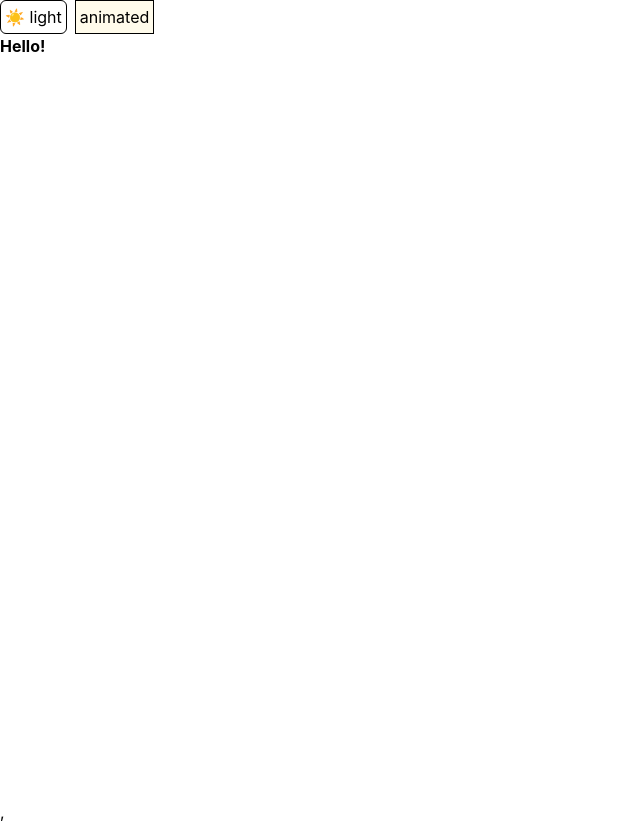
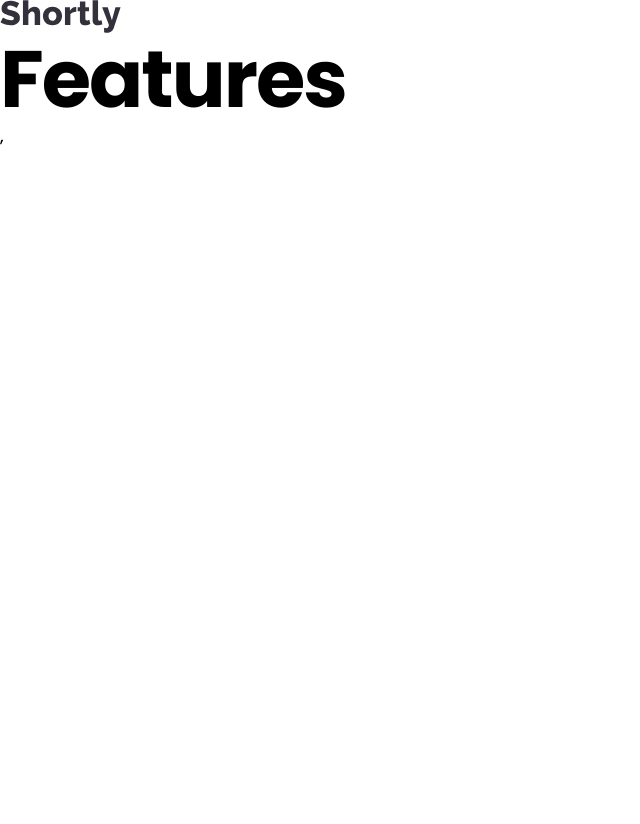
Before and after one commit to Quirozdev/url-shortening-frontend-mentor, a React (Vite) app: page / in a window 1280 px wide. Shown: the whole page, without its empty margins (0-640 px from the left). After the commit the page ends 800 px from the top, so only its background shows below. Built offline with nearby package versions, Linux system fonts and the light colour scheme.

Commit message:
add some design style configs and small properties test

```diff
--- a/package.json
+++ b/package.json
@@ -10,6 +10,7 @@
     "preview": "vite preview"
   },
   "dependencies": {
+    "@fontsource/poppins": "^5.2.7",
     "@tailwindcss/vite": "^4.2.0",
     "@tanstack/react-query": "^5.100.6",
     "axios": "^1.15.2",
--- a/src/App.tsx
+++ b/src/App.tsx
@@ -1,23 +1,11 @@
-import ThemeSwitcher from "@/features/theme/ui/ThemeSwitcher/ThemeSwitcher";
 import { Suspense } from "react";
-import { motion } from "motion/react";
-import { useTranslation } from "react-i18next";
 
 function App() {
-  const { t } = useTranslation(["common"]);
 
   return (
     <Suspense>
       <div className="min-h-screen">
-        <ThemeSwitcher />
-        <motion.button
-          whileHover={{ scale: 1.1 }}
-          whileTap={{ scale: 0.95 }}
-          className="ml-2 border bg-amber-50 p-1"
-        >
-          animated
-        </motion.button>
-        <p className="font-bold">{t("hello")}</p>
+
       </div>
     </Suspense>
   );
--- /dev/null
+++ b/src/features/landing/pages/LandingPage.tsx
@@ -0,0 +1,10 @@
+export function LandingPage() {
+    return <div>
+        <img src="/images/logo.svg" />
+        <ul>
+            <li>
+                <span className="text-preset-1">Features</span>
+            </li>
+        </ul>
+    </div>
+}
--- /dev/null
+++ b/src/features/landing/routes.tsx
@@ -0,0 +1,9 @@
+import type { RouteObject } from "react-router";
+import { LandingPage } from "./pages/LandingPage";
+
+export const landingRoutes: RouteObject[] = [
+  {
+    index: true,
+    element: <LandingPage />,
+  },
+];
--- a/src/index.css
+++ b/src/index.css
@@ -2,18 +2,28 @@
 
 @custom-variant dark (&:where([data-theme=dark], [data-theme=dark] *));
 
-@theme {
-  --color-background: #ffffff;
+body {
+  font-family: "Poppins", ui-sans-serif, system-ui, sans-serif;;
 }
 
-[data-theme="dark"] {
-  --color-background: oklch(27.8% 0.033 256.848);
+@theme {
+  /* Colors */
+  --color-primary-400: hsl(180, 66%, 49%);
+  --color-primary-950: hsl(257, 27%, 26%);
+  --color-secondary-400: hsl(0, 87%, 67%);
+  --color-gray-400: hsl(0, 0%, 75%);
+  --color-gray-500: hsl(257, 7%, 63%);
+  --color-gray-900: hsl(255, 11%, 22%);
+  --color-gray-950: hsl(260, 8%, 14%);
+
+  /* Typography */
+  --text-preset-1: 80px;
+  --text-preset-1--line-height: 115%;
+  --text-preset-1--letter-spacing: -2px;
+  --text-preset-1--font-weight: 700;
+
+  --text-preset-2: 40px;
+  --text-preset-2--line-height: 115%;
+  --text-preset-2--letter-spacing: -1px;
+  --text-preset-2--font-weight: 700;
 }
-
-@layer base {
-  body {
-    transition:
-      background-color 300ms ease,
-      color 300ms ease;
-  }
-}
--- a/src/main.tsx
+++ b/src/main.tsx
@@ -4,6 +4,9 @@
 import { RouterProvider } from "react-router";
 import { router } from "@/app/router";
 import AppProviders from "@/app/providers/provider";
+import "@fontsource/poppins/700.css";
+import "@fontsource/poppins/500.css";
+import "@fontsource/poppins/500-italic.css";
 
 createRoot(document.getElementById("root")!).render(
   <AppProviders>
```
Also changed, not shown: src/app/router.tsx (+4 -3 lines), 1 other file (tests, documents, lock files or other folders).
